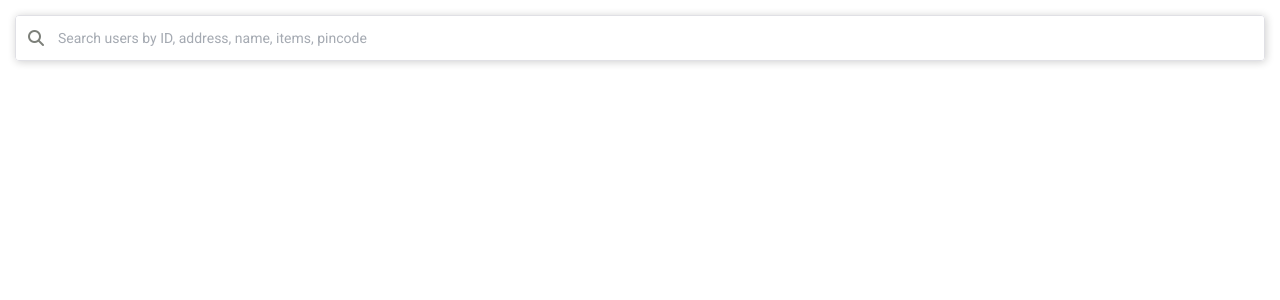
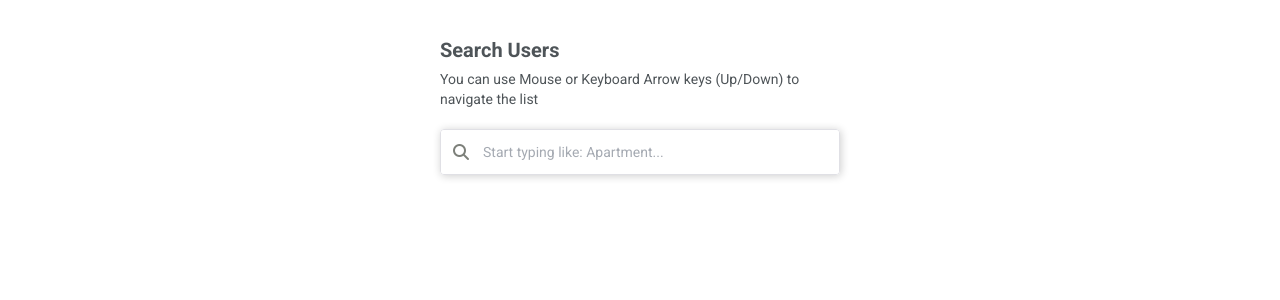
Before and after one commit to PezCoder/search-users, a React (Create React App) app: page / in a window 1280 px wide. Shown: the top 300 px of the page. Built offline with nearby package versions, Linux system fonts and the light colour scheme.

Commit message:
Add basic headers, guidelines

```diff
--- a/src/App.js
+++ b/src/App.js
@@ -7,7 +7,11 @@ import SearchUsers from './components/search-users/SearchUsers';
 function App() {
   return (
     <main>
-      <SearchUsers />
+      <h4 className="hint">Search Users</h4>
+      <p class="hint-details">You can use Mouse or Keyboard Arrow keys (Up/Down) to navigate the list</p>
+      <section className="search">
+        <SearchUsers />
+      </section>
     </main>
   );
 }
--- a/src/app.scss
+++ b/src/app.scss
@@ -1,9 +1,29 @@
 @import './styles/variables.scss';
 
+body {
+    justify-content: center;
+    display: flex;
+    padding: 40px 15px;
+}
+
 main {
-    margin: 15px;
+    max-width: 400px;
+}
+
+.search {
     box-shadow: 1px 1px 8px $color-shadow;
     border-radius: 4px;
     overflow: hidden;
     border: solid 1px $color-border;
 }
+
+.hint {
+    font-size: 20px;
+}
+
+.hint-details {
+    font-size: 14px;
+    margin-top: 10px;
+    margin-bottom: 20px;
+    line-height: 1.4;
+}
--- a/src/components/search-bar/SearchBar.js
+++ b/src/components/search-bar/SearchBar.js
@@ -30,7 +30,7 @@ function SearchBar({ onChange, onKeyDown }) {
         onKeyDown={onKeyDown}
         autoCapitalize="off"
         autoComplete="off"
-        placeholder="Search users by ID, address, name, items, pincode"
+        placeholder="Start typing like: Apartment..."
         ref={searchInputRef}
       />
       {value && (
--- a/src/components/search-suggestion/SearchSuggestion.js
+++ b/src/components/search-suggestion/SearchSuggestion.js
@@ -26,7 +26,10 @@ const SearchSuggestion = ({
   useEffect(() => {
     focus && ref.current &&
       ref.current.scrollIntoView &&
-      ref.current.scrollIntoView({ block: 'center' });
+      ref.current.scrollIntoView({
+        block: 'center',
+        behavior: "smooth"
+      });
   }, [focus]);
 
   const searchSuggestionClass = classnames(
@@ -34,10 +37,8 @@ const SearchSuggestion = ({
     { 'focus': focus }
   );
 
-  // tabindex: -1
-  // https://developer.mozilla.org/en-US/docs/Web/Accessibility/Keyboard-navigable_JavaScript_widgets
   return (
-    <article className={searchSuggestionClass} tabindex="-1" onMouseOver={onMouseOver} ref={ref}>
+    <article className={searchSuggestionClass} onMouseOver={onMouseOver} ref={ref}>
       <h4
         className="search-suggestion__title"
         dangerouslySetInnerHTML={{ __html: highlight(title, highlightWord) }} />
--- a/src/components/search-users/SearchUsers.js
+++ b/src/components/search-users/SearchUsers.js
@@ -84,6 +84,7 @@ function SearchUsers({ type, onChange, onClick }) {
           suggestions={searchSuggestions} highlightWord={searchQuery} />
       }
       { noSearchResults && <SearchNoResults title="No User Found" /> }
+
     </React.Fragment>
   );
 }
```
